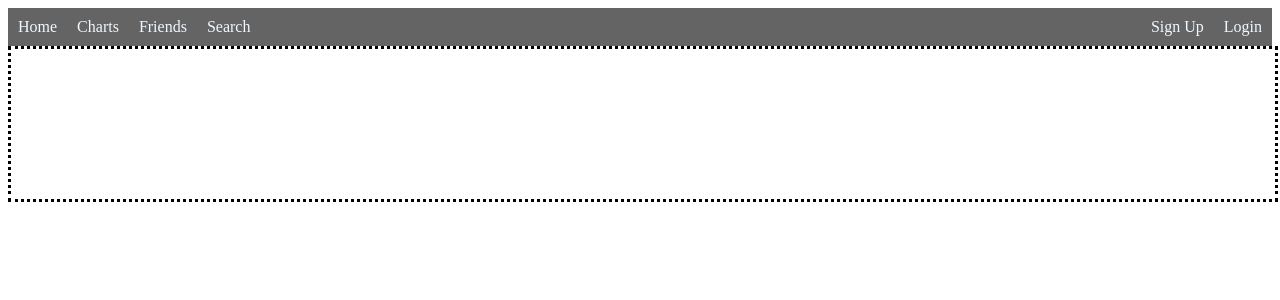
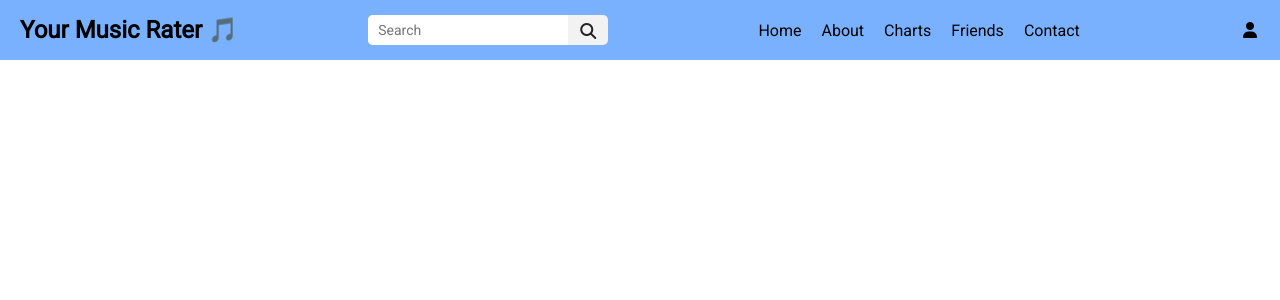
Before and after one commit to ryan-kobayashi/music-rater, a PHP site: page /landingpage.html in a window 1280 px wide. Shown: the top 300 px of the page. Run offline with PHP 8.4, Linux system fonts and the light colour scheme.

Commit message:
created basic navbar functionality

```diff
--- a/landingpage.css
+++ b/landingpage.css
@@ -1,32 +1,154 @@
-@import url("https://fonts.googleapis.com/css2?family=Noto+Sans+SC&display=swap");
+@import url("https://fonts.googleapis.com/css2?family=Roboto&display=swap");
 
-iframe {
-    width: 100%;
-    height: 100%;
-    border: dotted;
+* {
+    font-family: "Roboto", sans-serif;
+    margin: 0px;
+    padding: 0px;
+    --normal-font: 400;
+    --bold-font: 600;
+    --bolder-font: 900;
+    --line-height: 1.7rem;
+    --transition: 0.2s ease-in;
   }
 
-ul {
-    list-style-type: none;
+body, html {
     margin: 0;
     padding: 0;
-    overflow: hidden;
-    background-color: rgb(100, 100, 100);
 }
 
-li {
+/* Styling navbar */
+nav {
+    background: #7ab1ff;
+    position: sticky;
+    padding: 10px 10px 10px 20px;
+}
+
+nav ul {
+    display: flex;
+    list-style: none;
+    flex-wrap: wrap;
+    align-items: center;
+    justify-content: space-between;
+}
+
+nav ul li.logo{
     float: left;
 }
 
-li a {
+nav ul .search-icon {
+    height: 30px;
+    width: 240px;
+    display: flex;
+    flex: initial;
+    background: #f2f2f2;
+    border-radius: 5px;
+    text-align: center;
+}
+
+nav ul .search-icon input {
+    height: 100%;
+    width: 200px;
+    border: none;
+    outline: none;
+    padding: 0 10px;
+    font-size: 14px;
+    border-radius: 5px 0 0 5px;
+}
+
+nav ul .search-icon .icon {
+    height: 100%;
+    width: 40px;
+    line-height: 33px;
+    text-align: center;
+    background: 1px solid #cccccc;
+    border-radius: 0 5px 5px 0;
+}
+
+nav ul .search-icon .icon span {
+    color: #222222;
+}
+
+nav ul div.menu {
+    padding: 0 10px;
+    display: flex;
+}
+
+nav ul div.menu a {
     display: block;
     padding: 8px;
-    background-color: rgb(100, 100, 100);
     text-decoration: none;
-    color: aliceblue;
     padding: 10px 10px;
+    color: rgb(0, 0, 0);
 }
 
-li a:hover {
-    background-color: rgb(40, 40, 40);
+nav ul div.menu a:hover {
+    background-color: rgb(56, 126, 248);
 }
+
+/* Hamburger icon */
+nav ul li.hamburger {
+    font-size: 16px;
+    flex: none;
+    display: none;
+}
+
+nav ul li.hamburger span {
+    height: 40px;
+    width: 40px;
+    text-align: center;
+    line-height: 40px;
+    cursor: pointer;
+}
+
+nav ul li.hamburger:hover span:before {
+    content: '\f00d';
+}
+
+/* Account icon */
+nav ul li.account {
+    font-size: 16px;
+    flex: none;
+}
+
+nav ul li.account span {
+    height: 40px;
+    width: 40px;
+    text-align: center;
+    line-height: 40px;
+    cursor: pointer;
+}
+
+
+/* Adjusting the style depending on screen resolution */
+@media screen and (max-width: 1052px) {
+    nav { padding: 10px 10px 10px 10px }
+    nav ul li.logo span.name {
+        display: none;
+    }
+    nav ul li.logo span.logo {
+        padding: 20px;
+    }
+}
+
+@media screen and (max-width: 800px) {
+    nav ul li.hamburger {
+        display: block;
+    }
+    nav {
+        padding: 10px 10px 10px 10px;
+    }
+    nav ul div.menu {
+        position: fixed;
+        top: 60px;
+        right: 0;
+        width: 100%;
+        background: #a8c9f6;
+        display: inline-block;
+    }
+    nav ul div.menu li {
+        text-align: center;
+        line-height: 10px;
+        margin: 10px 0;
+    }
+
+}
--- a/landingpage.html
+++ b/landingpage.html
@@ -1,5 +1,5 @@
 <!DOCTYPE html>
-<html lang="en">
+<html lang='en'>
 
 <!--
     Header:
@@ -8,26 +8,49 @@
         link to css style sheet
 -->
 <head>
+    <meta charset='utf-8' />
+    <meta http-equiv='X-UA-Compatible' content='IE=edge'>
+    <meta name='viewport' content='width=device-width, initial-scale=1.0'>
 
-    <meta charset="utf-8" />
-    <title>MusicRater - Welcome</title>
-
-    <link rel="stylesheet" href="landingpage.css" />
-
+    <title>Your Music Rater - Welcome</title>
+    <link rel='stylesheet' href='landingpage.css' />
+    <link rel='stylesheet' href=' https://cdnjs.cloudflare.com/ajax/libs/font-awesome/6.4.2/css/all.min.css' />
 </head>
 
+<!--
+    Body:
+        navbar,
+-->
 <body>
 
-    <ul>
-        <li><a href="#home">Home</a></li>
-        <li><a href="topsongs.html">Charts</a></li>
-        <li><a href="#home">Friends</a></li>
-        <li><a href="#home">Search</a></li>
-        <li style="float:right"><a href="#home">Login</a></li>
-        <li style="float:right"><a href="#home">Sign Up</a></li>
-    </ul>
-
-<iframe src="topsongs.html"></iframe>
+    <header>
+        <nav>
+            <ul>
+                <li class='logo'>
+                    <h1>
+                        <!-- TODO: replace with an actual logo down the line -->
+                        <span class='name'>Your Music Rater</span>
+                        <span class='logo'>&#127925;</span>
+                    </h1>
+                </li>
+                <li class='search-icon'>
+                    <input type='search' placeholder='Search'>
+                    <label class='icon'>
+                        <span class='fa fa-search'></span>
+                    </label>
+                </li>
+                <div class='menu'>
+                    <li><a href='#'>Home</a></li>
+                    <li><a href='#'>About</a></li>
+                    <li><a href='topsongs.html'>Charts</a></li>
+                    <li><a href='#'>Friends</a></li>
+                    <li><a href='#'>Contact</a></li>
+                </div>
+                <li class='hamburger'><span class='fas fa-bars'></span></li>
+                <li class='account'><span class='fas fa-user'></span></li>
+            </ul>
+        </nav>
+    </header>
 
 </body>
 </html>
```
Also changed, not shown: index.html (added, +55 -0 lines).
